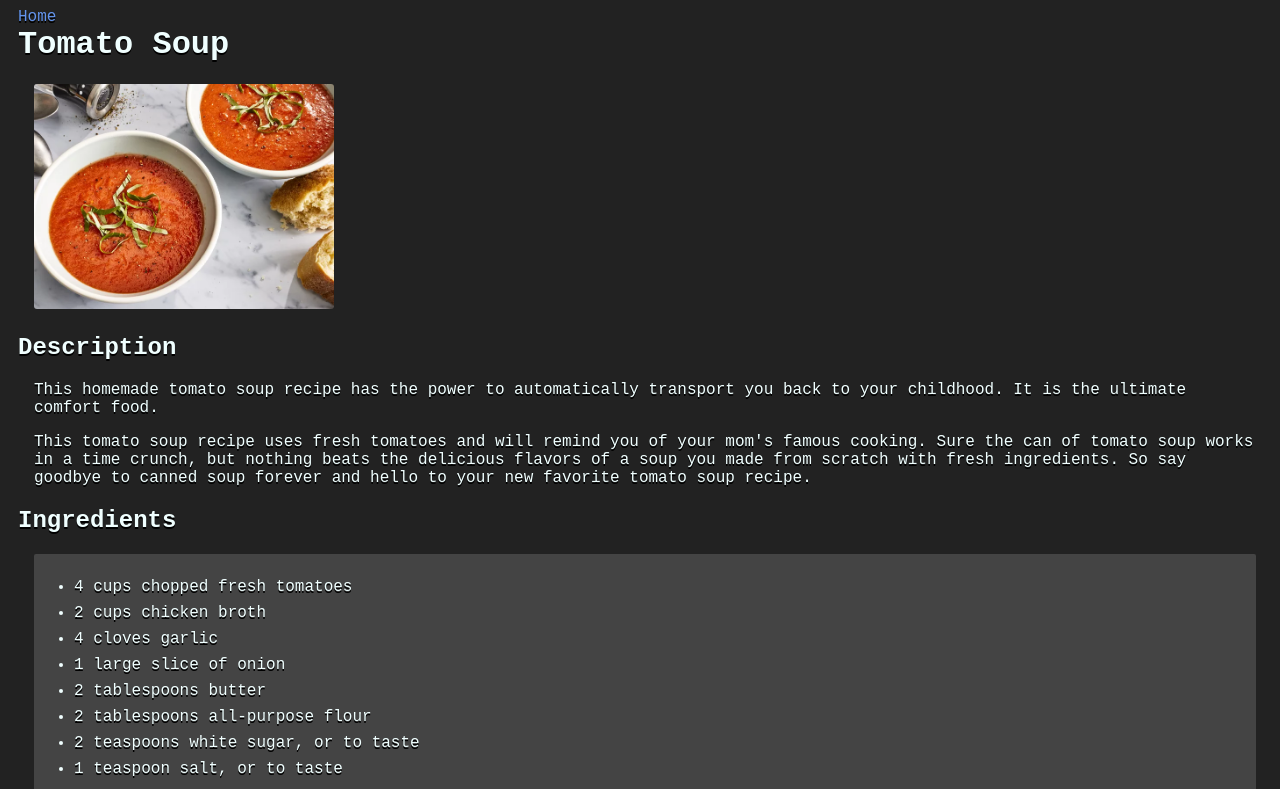
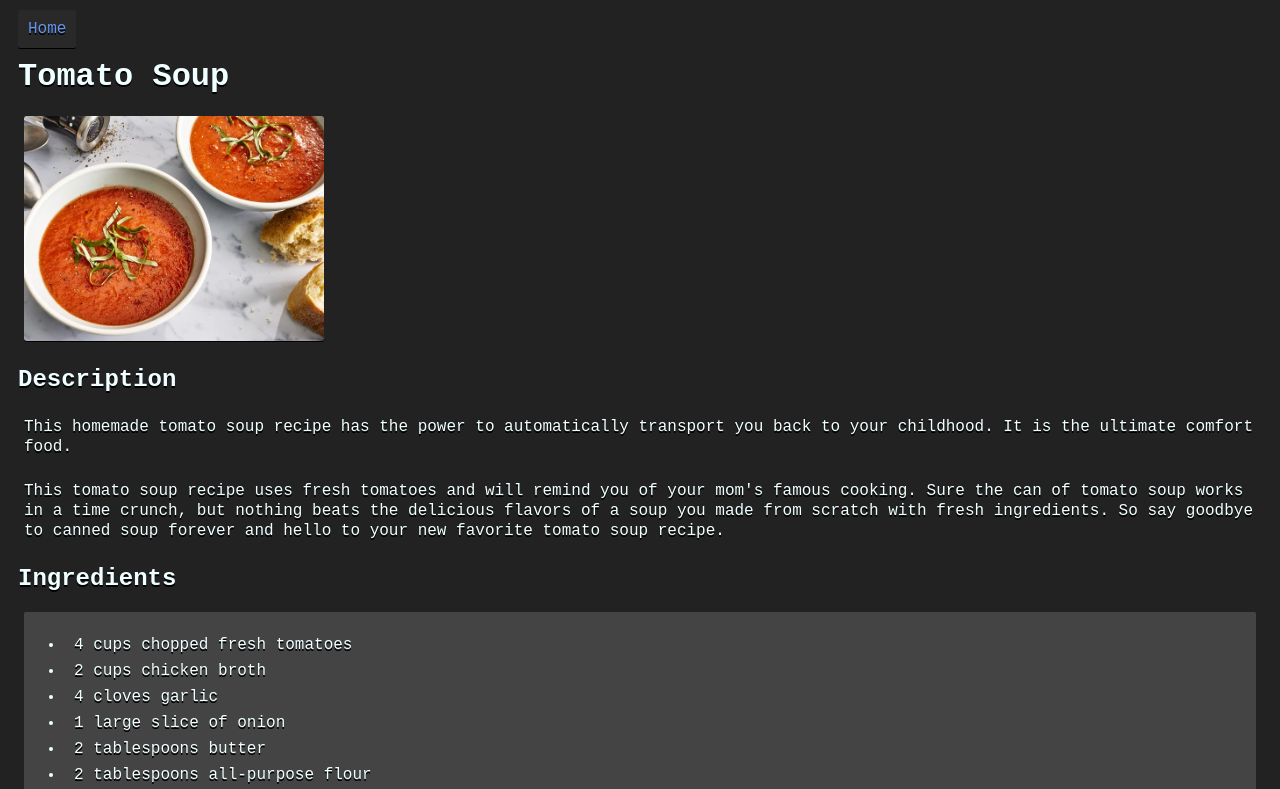
Before and after one commit to D3LTAGIRL/odin-recipes, a plain HTML site: page recipes/tomato-soup.html in a window 1280 px wide. Shown: the top 789 px of the page. Drawn offline with Linux system fonts and the light colour scheme.

Commit message:
Fix home button position & make small layout changes

```diff
--- a/style.css
+++ b/style.css
@@ -2,8 +2,11 @@ body {
     background-color: #222;
     color: azure;
     font-family: 'JetBrains Mono', monospace;
+    text-shadow: 0px 2px black;
+}
+
+body * {
     padding-left: 10px;
-    text-shadow: 0px 2px black;
 }
 
 :link {
@@ -15,17 +18,18 @@ body {
     color: cornflowerblue;
 }
 
-.homebutton p {
+.homebutton {
     padding: 10px;
     border-radius: 2px;
     margin: 10px;
-    margin-left: 16px;
+    margin-top: 2px;
     width: fit-content;
     background-color: #292929;
     box-shadow: 0px 1px black;
+    display: inline-block;
 }
 
-.homebutton p:hover {
+.homebutton:hover  {
     background-color: #333;
     box-shadow: 0px 2px black;
 }
@@ -39,6 +43,8 @@ img {
     width: 300px;
     height: auto;
     margin-left: 16px;
+    padding: 0;
+    box-shadow: 0px 1px black;
 }
 
 ul {
@@ -61,5 +67,6 @@ ol {
 }
 
 p {
-    margin: 16px;
+    padding: 4px 16px;
+    line-height: 20px;
 }
```
